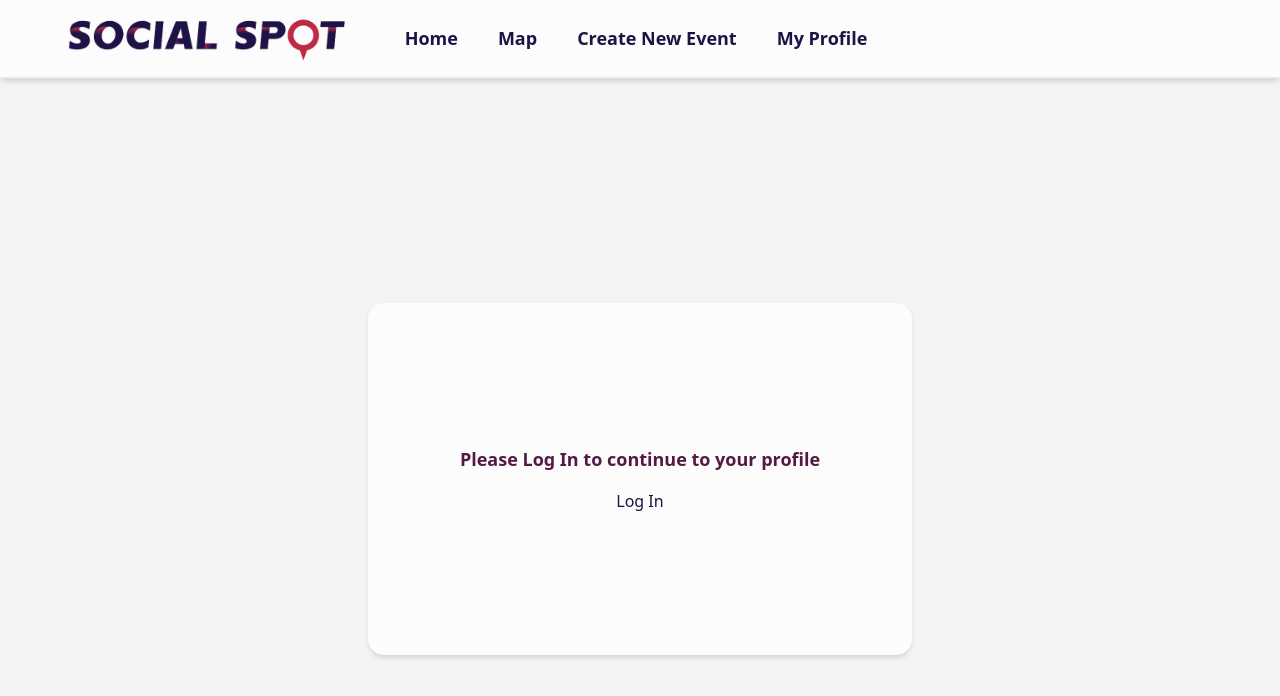
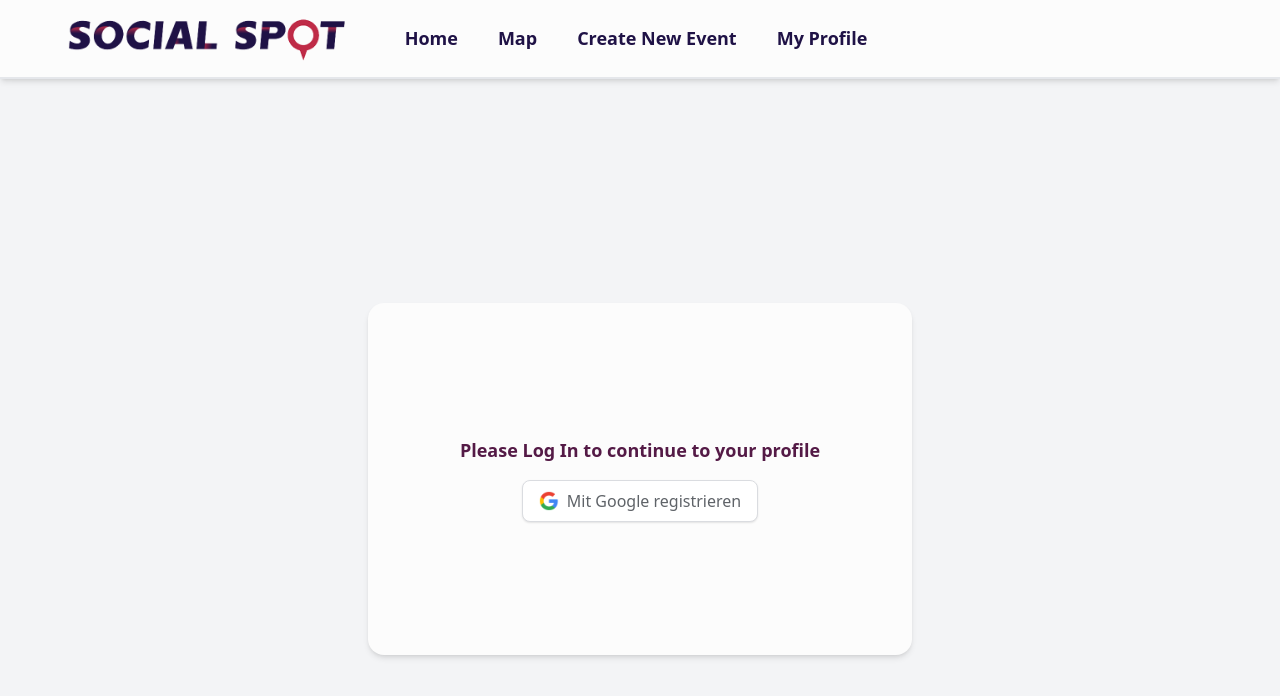
Before and after one commit to Hecht01/WAE-2025SS-TeamGelb-SocialSpot, a SvelteKit app in the folder sys-src/app/frontend/SocialSpot/: page /userPage in a window 1280 px wide. Shown: the top 696 px of the page. Built offline with nearby package versions, Linux system fonts and the light colour scheme.

Commit message:
style change for reg button (google)

```diff
--- a/sys-src/app/frontend/SocialSpot/src/routes/CreatePost/+page.svelte
+++ b/sys-src/app/frontend/SocialSpot/src/routes/CreatePost/+page.svelte
@@ -1,12 +1,11 @@
 <style>
-    sosp-container
-     {
+    .sosp-container {
         max-width: 600px;
         width: 100%;
     }
 
 
-    /* Modernes Styling für den Datei-Upload */
+    /* Style Datei-Upload */
     .file-upload-label {
         display: inline-block;
         padding: 0.75rem 1.5rem;
@@ -54,17 +53,6 @@
     }
 </script>
 
-
-
-
-
-
-
-
-
-
-
-
 <div class="sosp-container">
     <label for="titel">Titel</label>
     <input id="titel" type="text" class="sosp-input" placeholder="Titel des Events" />
@@ -81,13 +69,11 @@
     <label for="startzeit" style="margin-top:1rem;">Startzeit</label>
     <input id="startzeit" type="time" class="sosp-input" placeholder="Startzeit" />
 
-    <label style="margin-top:1rem;">Bild hochladen</label>
-
-
+    <label for="bild" style="margin-top:1rem;">Bild hochladen</label>
     {#if imageUrl}
         <img src={imageUrl} alt="Vorschau" style="max-width: 100%; margin-top: 1rem; border-radius: 0.5rem;" />
     {:else}
-        <label class="file-upload-label">
+        <label class="file-upload-label" for="bild">
             Bild auswählen
             <input
                 id="bild"
--- a/sys-src/app/frontend/SocialSpot/src/routes/userPage/+page.svelte
+++ b/sys-src/app/frontend/SocialSpot/src/routes/userPage/+page.svelte
@@ -104,10 +104,40 @@
                 <h2 class="text-lg font-bold text-[#541a46]">
                     Please Log In to continue to your profile
                 </h2>
-                <button on:click={handleLogin} class="sosp-button">
-                    Log In
+                <button on:click={handleLogin} class="google-button">
+                    <img src="/GoogleLogo.jpg" alt="Google Logo" class="google-logo" />
+                    Mit Google registrieren
                 </button>
             </div>
         </div>
     </div>
 {/if}
+
+<style>
+    .google-button {
+        display: flex;
+        align-items: center;
+        justify-content: center;
+        gap: 0.5rem;
+        padding: 0.5rem 1rem;
+        background-color: #fff;
+        color: #5f6368;
+        border: 1px solid #dadce0;
+        border-radius: 0.5rem;
+        font-size: 1rem;
+        font-weight: 500;
+        cursor: pointer;
+        box-shadow: 0 1px 2px rgba(0, 0, 0, 0.1);
+        transition: background-color 0.2s, box-shadow 0.2s;
+    }
+
+    .google-button:hover {
+        background-color: #f8f9fa;
+        box-shadow: 0 2px 4px rgba(0, 0, 0, 0.2);
+    }
+
+    .google-logo {
+        width: 20px;
+        height: 20px;
+    }
+</style>
```
Also changed, not shown: sys-src/app/frontend/SocialSpot/static/GoogleLogo.jpg (added). Lines whose indentation alone changed are shown as unchanged.
